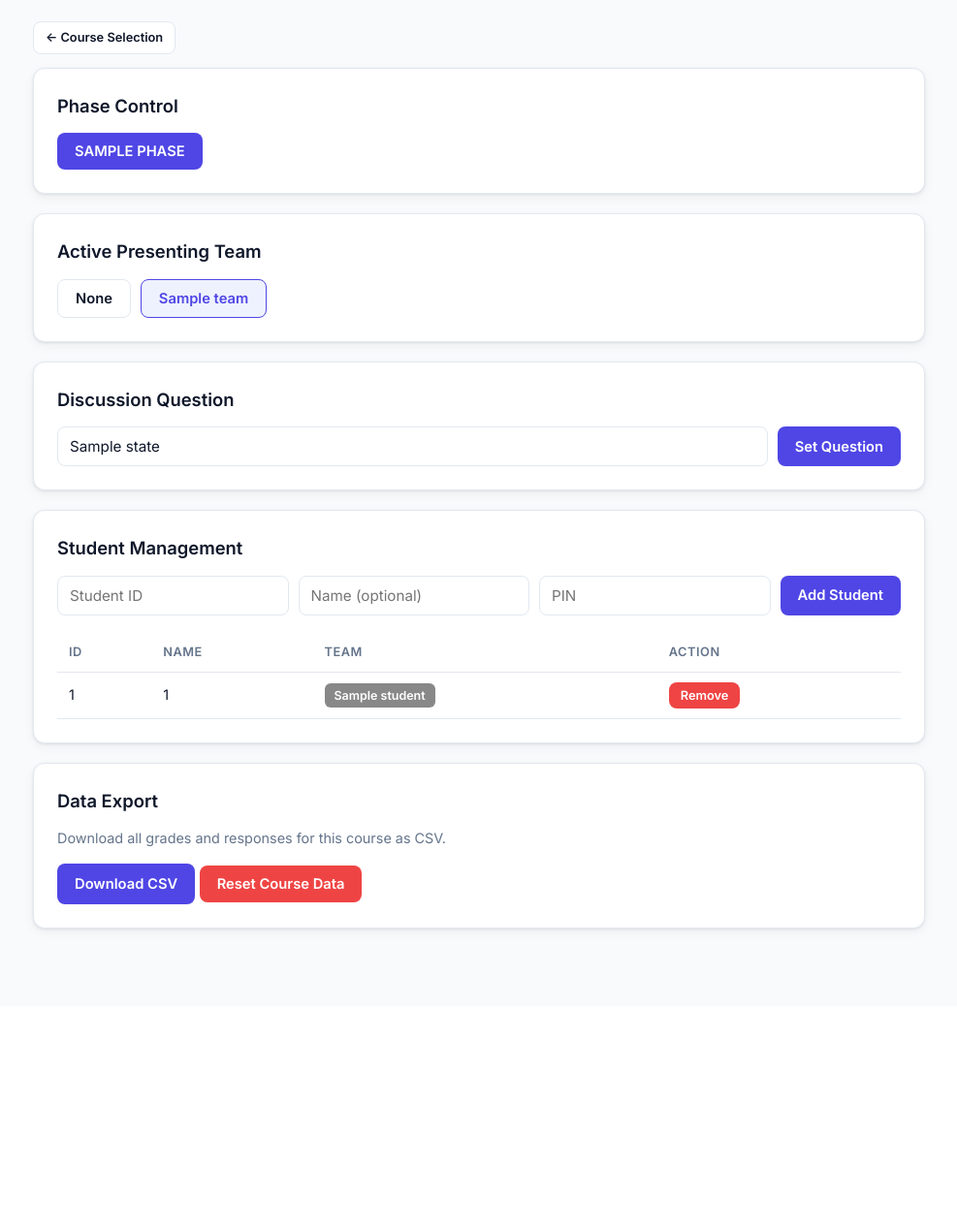
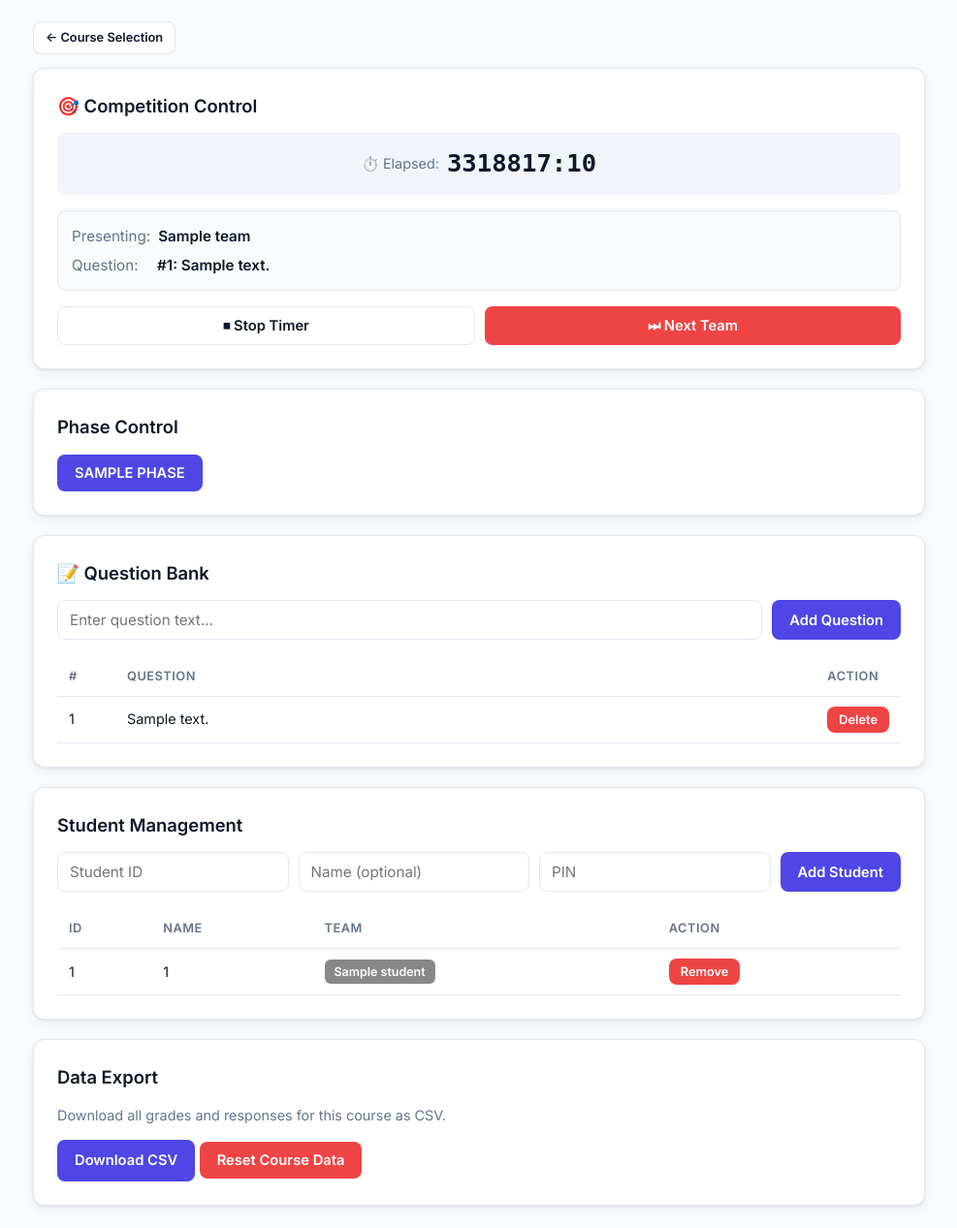
Before and after one commit to rqzhu-aide/popping, a Flask app: template templates/instructor.html in a window 1280 px wide. Shown: the part 158-1425 px from the top of the page at 97% size, without its empty margins (146-1133 px from the left). Before the commit the page ends 1121 px from the top, so only its background shows below. Run offline with Flask 3, Linux system fonts and the light colour scheme; the template is opened without the code that fills it: most values are stand-ins (such as "Sample title", 1, 10 or a date in 2020).

Commit message:
Competition mode: question bank, team+question pairing, live presentation timer

```diff
--- a/app.py
+++ b/app.py
@@ -224,10 +224,13 @@ def instructor_course(slug):
     state = query_db(slug,
         'SELECT * FROM course_state WHERE course_id = ?', [course['id']], one=True
     )
+    questions = query_db(slug,
+        'SELECT * FROM questions WHERE course_id = ? ORDER BY question_num', [course['id']]
+    )
     return render_template(
         'instructor.html',
         course=course, teams=teams, students=students,
-        state=state, phases=PHASES
+        state=state, phases=PHASES, questions=questions
     )
 
 
@@ -300,11 +303,20 @@ def api_state():
         my_team = query_db(slug,
             'SELECT * FROM teams WHERE id = ?', [me['team_id']], one=True
         )
+    active_question = None
+    if state and state['active_question_id']:
+        aq = query_db(slug,
+            'SELECT * FROM questions WHERE id = ?', [state['active_question_id']], one=True
+        )
+        if aq:
+            active_question = dict(aq)
     return jsonify({
         'phase': state['phase'] if state else 'setup',
         'active_team': dict(active_team) if active_team else None,
+        'active_question': active_question,
         'my_team': dict(my_team) if my_team else None,
-        'current_question': state['current_question'] if state else None
+        'current_question': state['current_question'] if state else None,
+        'presentation_started_at': state['presentation_started_at'] if state else None
     })
 
 
@@ -486,6 +498,104 @@ def set_question():
     return jsonify({'success': True})
 
 
+# ---------------------------------------------------------------------------
+# Question Bank API
+# ---------------------------------------------------------------------------
+
+@app.route('/api/questions', methods=['GET'])
+@instructor_login_required
+def get_questions():
+    slug = session['slug']
+    rows = query_db(slug,
+        'SELECT * FROM questions WHERE course_id = (SELECT id FROM courses LIMIT 1) ORDER BY question_num'
+    )
+    return jsonify([dict(r) for r in rows])
+
+
+@app.route('/api/questions', methods=['POST'])
+@instructor_login_required
+def add_question():
+    slug = session['slug']
+    data = request.get_json()
+    text = data.get('question_text', '').strip()
+    if not text:
+        return jsonify({'error': 'Question text required'}), 400
+    course = query_db(slug, 'SELECT id FROM courses LIMIT 1', one=True)
+    # Get next question number
+    max_num = query_db(slug,
+        'SELECT MAX(question_num) as m FROM questions WHERE course_id = ?',
+        [course['id']], one=True
+    )
+    next_num = (max_num['m'] or 0) + 1
+    execute_db(slug,
+        'INSERT INTO questions (course_id, question_num, question_text) VALUES (?, ?, ?)',
+        [course['id'], next_num, text]
+    )
+    return jsonify({'success': True})
+
+
+@app.route('/api/questions/<int:qid>', methods=['DELETE'])
+@instructor_login_required
+def delete_question(qid):
+    slug = session['slug']
+    execute_db(slug, 'DELETE FROM questions WHERE id = ?', [qid])
+    return jsonify({'success': True})
+
+
+# ---------------------------------------------------------------------------
+# Competition / Presentation Control API
+# ---------------------------------------------------------------------------
+
+@app.route('/api/start_presentation', methods=['POST'])
+@instructor_login_required
+def start_presentation():
+    slug = session['slug']
+    data = request.get_json()
+    team_id = data.get('team_id')
+    question_id = data.get('question_id')
+    if not team_id or not question_id:
+        return jsonify({'error': 'Team and question required'}), 400
+    course = query_db(slug, 'SELECT id FROM courses LIMIT 1', one=True)
+    execute_db(slug,
+        '''UPDATE course_state
+           SET phase = 'competition', active_team_id = ?, active_question_id = ?,
+               presentation_started_at = CURRENT_TIMESTAMP
+           WHERE course_id = ?''',
+        [team_id, question_id, course['id']]
+    )
+    return jsonify({'success': True})
+
+
+@app.route('/api/stop_presentation', methods=['POST'])
+@instructor_login_required
+def stop_presentation():
+    slug = session['slug']
+    course = query_db(slug, 'SELECT id FROM courses LIMIT 1', one=True)
+    execute_db(slug,
+        '''UPDATE course_state
+           SET presentation_started_at = NULL
+           WHERE course_id = ?''',
+        [course['id']]
+    )
+    return jsonify({'success': True})
+
+
+@app.route('/api/next_presentation', methods=['POST'])
+@instructor_login_required
+def next_presentation():
+    """Stop current presentation, clear team/question, ready for next."""
+    slug = session['slug']
+    course = query_db(slug, 'SELECT id FROM courses LIMIT 1', one=True)
+    execute_db(slug,
+        '''UPDATE course_state
+           SET active_team_id = NULL, active_question_id = NULL,
+               presentation_started_at = NULL
+           WHERE course_id = ?''',
+        [course['id']]
+    )
+    return jsonify({'success': True})
+
+
 @app.route('/api/add_student', methods=['POST'])
 @instructor_login_required
 def add_student():
--- a/static/css/style.css
+++ b/static/css/style.css
@@ -516,6 +516,94 @@ input:focus, textarea:focus {
     min-width: 120px;
 }
 
+.competition-control {
+    display: flex;
+    flex-direction: column;
+    gap: 16px;
+}
+
+.form-row {
+    display: flex;
+    gap: 16px;
+    flex-wrap: wrap;
+}
+.form-row .form-group {
+    flex: 1;
+    min-width: 200px;
+    margin-bottom: 0;
+}
+.form-row select {
+    width: 100%;
+    padding: 10px 12px;
+    border: 1px solid var(--border);
+    border-radius: 8px;
+    font-family: inherit;
+    font-size: 0.95rem;
+    background: var(--surface);
+    color: var(--text);
+}
+
+.timer-display {
+    background: #f1f5f9;
+    border-radius: 8px;
+    padding: 12px 16px;
+    text-align: center;
+    display: flex;
+    align-items: center;
+    justify-content: center;
+    gap: 8px;
+}
+.timer-label {
+    font-size: 0.9rem;
+    color: var(--text-muted);
+}
+.timer-value {
+    font-size: 1.6rem;
+    font-weight: 700;
+    font-family: 'SF Mono', monospace;
+    color: var(--text);
+}
+
+.comp-actions {
+    display: flex;
+    gap: 10px;
+    flex-wrap: wrap;
+}
+.comp-actions .btn {
+    flex: 1;
+    min-width: 140px;
+}
+
+.active-info {
+    background: var(--bg);
+    border-radius: 8px;
+    padding: 14px;
+    border: 1px solid var(--border);
+}
+.info-row {
+    display: flex;
+    gap: 8px;
+    margin-bottom: 6px;
+    font-size: 0.95rem;
+}
+.info-row:last-child {
+    margin-bottom: 0;
+}
+.info-label {
+    color: var(--text-muted);
+    min-width: 80px;
+}
+.info-value {
+    font-weight: 600;
+}
+
+.question-display {
+    background: #eef2ff;
+    border-radius: 8px;
+    padding: 12px;
+    margin: 12px 0;
+}
+
 .empty {
     color: var(--text-muted);
     text-align: center;
--- a/static/js/app.js
+++ b/static/js/app.js
@@ -105,7 +105,28 @@ if (dashboard) {
                     banner.textContent = state.active_team.name;
                     banner.style.color = state.active_team.color;
                 }
+                // Show active question
+                const qDisplay = document.getElementById('question-display');
+                const qText = document.getElementById('active-question-text');
+                if (qDisplay && qText && state.active_question) {
+                    qDisplay.style.display = 'block';
+                    qText.textContent = `#${state.active_question.question_num}: ${state.active_question.question_text}`;
+                } else if (qDisplay) {
+                    qDisplay.style.display = 'none';
+                }
+                // Show/hide timer
+                const timer = document.getElementById('student-timer');
+                if (timer) {
+                    timer.style.display = state.presentation_started_at ? 'block' : 'none';
+                }
+                if (state.presentation_started_at) {
+                    startTimer(state.presentation_started_at);
+                } else {
+                    stopTimer();
+                }
                 loadTeamGraders(state.active_team);
+            } else {
+                stopTimer();
             }
         }
     }
@@ -244,6 +265,48 @@ window.addStudent = async function() {
     }
 };
 
+window.addQuestion = async function() {
+    const text = document.getElementById('new-question').value.trim();
+    if (!text) { alert('Question text required'); return; }
+    const data = await postJSON('/api/questions', { question_text: text });
+    if (data.success) {
+        window.location.reload();
+    } else {
+        alert(data.error || 'Failed to add question');
+    }
+};
+
+window.deleteQuestion = async function(qid) {
+    if (!confirm('Delete this question?')) return;
+    await deleteJSON('/api/questions/' + qid);
+    window.location.reload();
+};
+
+window.startPresentation = async function() {
+    const teamId = document.getElementById('comp-team').value;
+    const questionId = document.getElementById('comp-question').value;
+    if (!teamId || !questionId) { alert('Select both a team and a question'); return; }
+    const data = await postJSON('/api/start_presentation', {
+        team_id: parseInt(teamId, 10),
+        question_id: parseInt(questionId, 10)
+    });
+    if (data.success) {
+        window.location.reload();
+    } else {
+        alert(data.error || 'Failed to start presentation');
+    }
+};
+
+window.stopPresentation = async function() {
+    await postJSON('/api/stop_presentation', {});
+    window.location.reload();
+};
+
+window.nextPresentation = async function() {
+    await postJSON('/api/next_presentation', {});
+    window.location.reload();
+};
+
 window.removeStudent = async function(studentDbId) {
     if (!confirm('Remove this student?')) return;
     await deleteJSON('/api/remove_student/' + studentDbId);
@@ -255,3 +318,44 @@ window.resetData = async function() {
     await postJSON('/api/reset_data', {});
     window.location.reload();
 };
+
+// ===== PRESENTATION TIMER =====
+let timerInterval = null;
+
+function formatDuration(seconds) {
+    const m = Math.floor(seconds / 60).toString().padStart(2, '0');
+    const s = Math.floor(seconds % 60).toString().padStart(2, '0');
+    return `${m}:${s}`;
+}
+
+function startTimer(startedAt) {
+    if (timerInterval) clearInterval(timerInterval);
+    const startTime = new Date(startedAt).getTime();
+    const tick = () => {
+        const elapsed = Math.floor((Date.now() - startTime) / 1000);
+        document.querySelectorAll('.timer-value').forEach(el => {
+            el.textContent = formatDuration(elapsed);
+        });
+    };
+    tick();
+    timerInterval = setInterval(tick, 1000);
+}
+
+function stopTimer() {
+    if (timerInterval) {
+        clearInterval(timerInterval);
+        timerInterval = null;
+    }
+    document.querySelectorAll('.timer-value').forEach(el => {
+        el.textContent = '00:00';
+    });
+}
+
+// Check for active timer on page load
+const instructorEl = document.querySelector('.instructor[data-presentation-started]');
+if (instructorEl) {
+    const startedAt = instructorEl.dataset.presentationStarted;
+    if (startedAt) {
+        startTimer(startedAt);
+    }
+}
--- a/templates/instructor.html
+++ b/templates/instructor.html
@@ -3,7 +3,7 @@
 {% block title %}Instructor - {{ course.name }}{% endblock %}
 
 {% block content %}
-<div class="instructor" data-slug="{{ course.slug }}">
+<div class="instructor" data-slug="{{ course.slug }}" data-presentation-started="{{ state.presentation_started_at or '' }}">
     <header class="dash-header">
         <div>
             <h1>{{ course.name }}</h1>
@@ -18,6 +18,68 @@
         <a href="{{ url_for('index') }}" class="btn btn-sm btn-secondary">← Course Selection</a>
     </div>
 
+    <!-- Competition Control -->
+    <section class="card">
+        <h2>🎯 Competition Control</h2>
+        <div class="competition-control">
+            {% if state.active_team_id and state.active_question_id %}
+            <!-- Presentation is active -->
+            <div class="timer-display" id="instructor-timer">
+                <span class="timer-label">⏱️ Elapsed:</span>
+                <span class="timer-value" id="timer-value">00:00</span>
+            </div>
+            <div class="active-info" id="active-info">
+                <div class="info-row">
+                    <span class="info-label">Presenting:</span>
+                    <span class="info-value" id="active-team-name">
+                        {% for t in teams %}{% if t.id == state.active_team_id %}{{ t.name }}{% endif %}{% endfor %}
+                    </span>
+                </div>
+                <div class="info-row">
+                    <span class="info-label">Question:</span>
+                    <span class="info-value" id="active-question-text">
+                        {% for q in questions %}{% if q.id == state.active_question_id %}#{{ q.question_num }}: {{ q.question_text }}{% endif %}{% endfor %}
+                    </span>
+                </div>
+            </div>
+            <div class="comp-actions">
+                <button class="btn btn-secondary" id="btn-stop" onclick="stopPresentation()">⏹ Stop Timer</button>
+                <button class="btn btn-danger" id="btn-next" onclick="nextPresentation()">⏭ Next Team</button>
+            </div>
+            {% else %}
+            <!-- No active presentation -->
+            <div class="form-row">
+                <div class="form-group">
+                    <label>Select Team</label>
+                    <select id="comp-team">
+                        <option value="">-- Choose team --</option>
+                        {% for t in teams %}
+                        <option value="{{ t.id }}">{{ t.name }}</option>
+                        {% endfor %}
+                    </select>
+                </div>
+                <div class="form-group">
+                    <label>Select Question</label>
+                    <select id="comp-question">
+                        <option value="">-- Choose question --</option>
+                        {% for q in questions %}
+                        <option value="{{ q.id }}">#{{ q.question_num }}: {{ q.question_text[:60] }}{% if q.question_text|length > 60 %}...{% endif %}</option>
+                        {% endfor %}
+                    </select>
+                </div>
+            </div>
+            <div class="timer-display" id="instructor-timer">
+                <span class="timer-label">⏱️ Elapsed:</span>
+                <span class="timer-value" id="timer-value">00:00</span>
+            </div>
+            <div class="comp-actions">
+                <button class="btn btn-primary btn-full" id="btn-start" onclick="startPresentation()">▶ Start Presentation</button>
+            </div>
+            {% endif %}
+        </div>
+    </section>
+
+    <!-- Phase Control (compact) -->
     <section class="card">
         <h2>Phase Control</h2>
         <div class="phase-buttons">
@@ -30,30 +92,42 @@
         </div>
     </section>
 
+    <!-- Question Bank -->
     <section class="card">
-        <h2>Active Presenting Team</h2>
-        <div class="team-buttons">
-            <button class="btn btn-outline {% if not state.active_team_id %}active{% endif %}"
-                    onclick="setActiveTeam(null)">None</button>
-            {% for t in teams %}
-            <button class="btn btn-outline {% if state.active_team_id == t.id %}active{% endif %}"
-                    style="--team-color: {{ t.color }}"
-                    onclick="setActiveTeam({{ t.id }})">
-                {{ t.name }}
-            </button>
-            {% endfor %}
+        <h2>📝 Question Bank</h2>
+        <div class="add-student-form">
+            <input type="text" id="new-question" placeholder="Enter question text..." style="flex:3">
+            <button class="btn btn-primary" onclick="addQuestion()">Add Question</button>
+        </div>
+        <div class="table-wrapper">
+            <table class="data-table" id="question-table">
+                <thead>
+                    <tr>
+                        <th style="width:60px">#</th>
+                        <th>Question</th>
+                        <th style="width:80px">Action</th>
+                    </tr>
+                </thead>
+                <tbody>
+                    {% for q in questions %}
+                    <tr data-id="{{ q.id }}">
+                        <td>{{ q.question_num }}</td>
+                        <td>{{ q.question_text }}</td>
+                        <td>
+                            <button class="btn btn-sm btn-danger" onclick="deleteQuestion({{ q.id }})">Delete</button>
+                        </td>
+                    </tr>
+                    {% else %}
+                    <tr>
+                        <td colspan="3" class="empty">No questions yet. Add one above.</td>
+                    </tr>
+                    {% endfor %}
+                </tbody>
+            </table>
         </div>
     </section>
 
-    <section class="card">
-        <h2>Discussion Question</h2>
-        <div class="form-inline">
-            <input type="text" id="question-input" placeholder="Enter question..."
-                   value="{{ state.current_question or '' }}">
-            <button class="btn btn-primary" onclick="setQuestion()">Set Question</button>
-        </div>
-    </section>
-
+    <!-- Student Management -->
     <section class="card">
         <h2>Student Management</h2>
         <div class="add-student-form">
```
Also changed, not shown: popping.sql (+15 -2 lines), templates/dashboard.html (+9 -1 lines).
